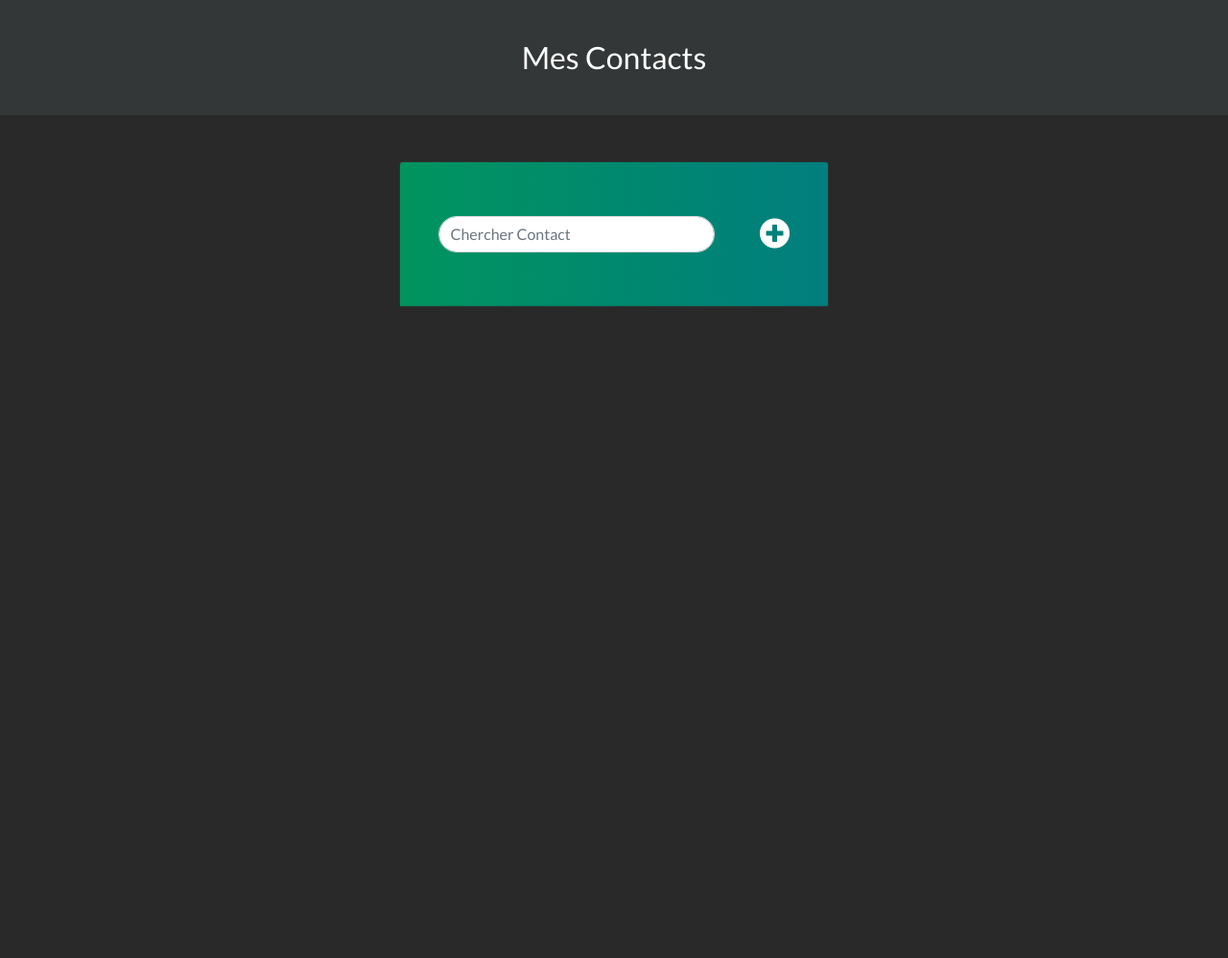
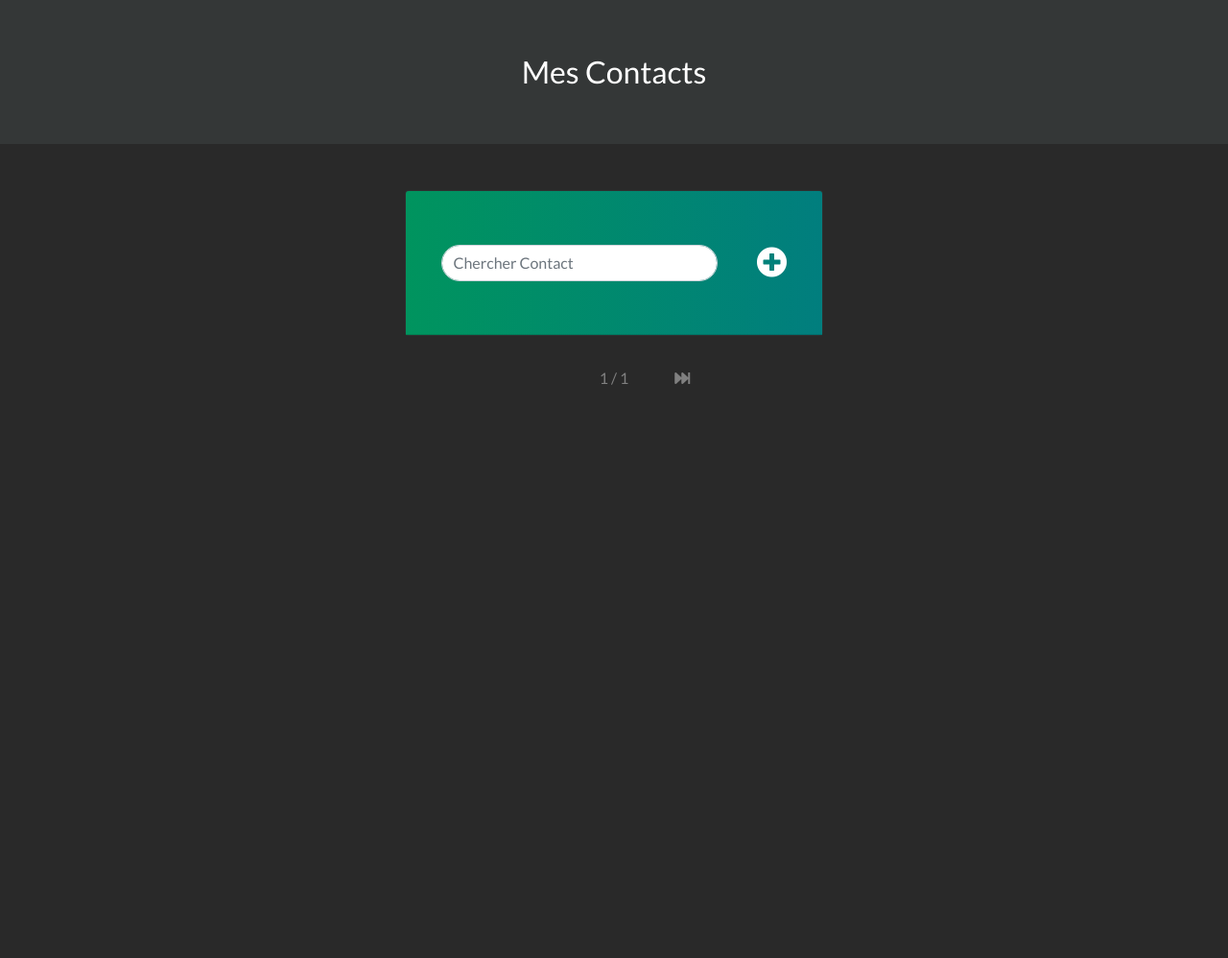
Before and after one commit to dardevetdidier/Contacts, a Django app: page / in a window 1280 px wide. Shown: the whole page at 96% size. Before the commit the page ends 319 px from the top, so only its background shows below. Run offline with Django 4.2, Linux system fonts and the light colour scheme; data that the repository does not hold is empty; some libraries are stand-ins or nearby versions.

Commit message:
add pagination

```diff
--- a/contactapp/static/contactapp/css/detail.css
+++ b/contactapp/static/contactapp/css/detail.css
@@ -124,6 +124,9 @@ a.back-arrow {
     color: white;
 }
 
+.icon-name a {
+    text-decoration-color: white;
+}
 .contact-name {
     font-size: 1.1em;
     color: white;
--- a/contactapp/static/contactapp/css/style.css
+++ b/contactapp/static/contactapp/css/style.css
@@ -6,7 +6,7 @@ body {
 
 .navbar {
     display: flex;
-    height: 15vh;
+    min-height: 150px;
     justify-content: center;
     background-color: #343737;
 }
@@ -19,7 +19,7 @@ body {
 
 .container {
     margin-top: 3rem;
-    max-width: 800px;
+    max-width: 460px;
     height: 100vh;
 
 }
@@ -100,7 +100,42 @@ a.contact {
 
 hr {
     margin: 0;
-    min-height: 7px;
+    min-height: 2px;
     color: white;
     opacity: 1;
 }
+
+.step-links {
+    display: flex;
+    justify-content: center;
+    align-items: center;
+    margin-top: 2em;
+}
+
+/*.step-links a {*/
+/*    font-size: 0.5em;*/
+/*    padding: 0 0.6em;*/
+/*}*/
+
+.current p {
+    color: grey;
+    margin-bottom: 0;
+
+}
+
+.arrows-pagination {
+    width: 5em;
+    margin: 0 1em;
+    text-align: center;
+}
+
+.arrows-pagination i {
+    font-size: 1em;
+    padding: 0 0.6em;
+    color: grey;
+}
+
+.arrows-pagination i:hover {
+    color: white;
+    font-size: 1.2em;
+}
--- a/contactapp/templates/contactapp/detail.html
+++ b/contactapp/templates/contactapp/detail.html
@@ -75,7 +75,7 @@
 
                             <div class="icon-name">
                                 <i class="fas fa-envelope"></i>
-                                <p class="contact-name">{{ contact.email }}</p>
+                                <a href="mailto:{{ contact.email }}"><p class="contact-name">{{ contact.email }}</p></a>
                             </div>
                         </div>
                     </div>
@@ -84,6 +84,5 @@
                 </div>
             </div>
         </div>
-    </div>
 </body>
 </html>
--- a/contactapp/templates/contactapp/index.html
+++ b/contactapp/templates/contactapp/index.html
@@ -46,7 +46,7 @@
                     </div>
 <!-- CONTACT SECTION -->
 
-                    {% for contact in contacts %}
+                    {% for contact in page_obj %}
                         <a href="{% url 'contact-detail' contact.pk %}" class="contact">
 
                             <div class="contact-section">
@@ -63,18 +63,40 @@
                         </a>
                         <hr>
                     {% endfor %}
-
-
-
                 </div>
             </div>
         </div>
+
+    <!--Pagination-->
+
+        <div class="row justify-content-center pagination">
+
+            <div class="step-links">
+                <div class="arrows-pagination">
+                    {% if page_obj.has_previous %}
+                        <a href="?page=1"><i class="fas fa-fast-backward"></i></a>
+                        <a href="?page={{ page_obj.previous_page_number }}"><i class="fas fa-step-backward"></i></a>
+                    {% endif %}
+                </div>
+                <div class="current">
+                    <p>{{ page_obj.number }} / {{ page_obj.paginator.num_pages }}</p>
+                </div>
+                <div class="arrows-pagination">
+                    {% if page_obj.has_next %}
+                        <a href="?page={{ page_obj.next_page_number }} "> <i class="fas fa-step-forward"></i></a>
+                    {% endif %}
+                     <a href="?page={{ page_obj.paginator.num_pages }} "> <i class="fas fa-fast-forward"></i></a>
+                </div>
+            </div>
+
+        </div>
     </div>
 
+    <!-- END PAGINATION -->
 
-
-
-
-<script src="https://cdn.jsdelivr.net/npm/bootstrap@5.1.3/dist/js/bootstrap.bundle.min.js" integrity="sha384-ka7Sk0Gln4gmtz2MlQnikT1wXgYsOg+OMhuP+IlRH9sENBO0LRn5q+8nbTov4+1p" crossorigin="anonymous"></script>
+    <!-- Optional Javascript -->
+    <script src="https://code.jquery.com/jquery-3.4.1.slim.min.js" integrity="sha384-J6qa4849blE2+poT4WnyKhv5vZF5SrPo0iEjwBvKU7imGFAV0wwj1yYfoRSJoZ+n" crossorigin="anonymous"></script>
+    <script src="https://cdn.jsdelivr.net/npm/popper.js@1.16.0/dist/umd/popper.min.js" integrity="sha384-Q6E9RHvbIyZFJoft+2mJbHaEWldlvI9IOYy5n3zV9zzTtmI3UksdQRVvoxMfooAo" crossorigin="anonymous"></script>
+    <script src="https://stackpath.bootstrapcdn.com/bootstrap/4.4.1/js/bootstrap.min.js" integrity="sha384-wfSDF2E50Y2D1uUdj0O3uMBJnjuUD4Ih7YwaYd1iqfktj0Uod8GCExl3Og8ifwB6" crossorigin="anonymous"></script>
 </body>
 </html>
--- a/contactapp/views.py
+++ b/contactapp/views.py
@@ -1,5 +1,6 @@
 from django.shortcuts import render, redirect, get_object_or_404
 from django.utils import timezone
+from django.core.paginator import Paginator
 
 from .models import Contact
 from .forms import ContactForm
@@ -7,8 +8,13 @@ from .forms import ContactForm
 
 def index(request):
     contacts = Contact.objects.all()
+    paginator = Paginator(contacts, 4)
+    page_number = request.GET.get('page')
+    page_obj = paginator.get_page(page_number)
     context = {
-        'contacts': contacts
+        'contacts': contacts,
+        'page_obj': page_obj,
+        'paginator': paginator
     }
     return render(request, 'contactapp/index.html', context=context)
 
```
